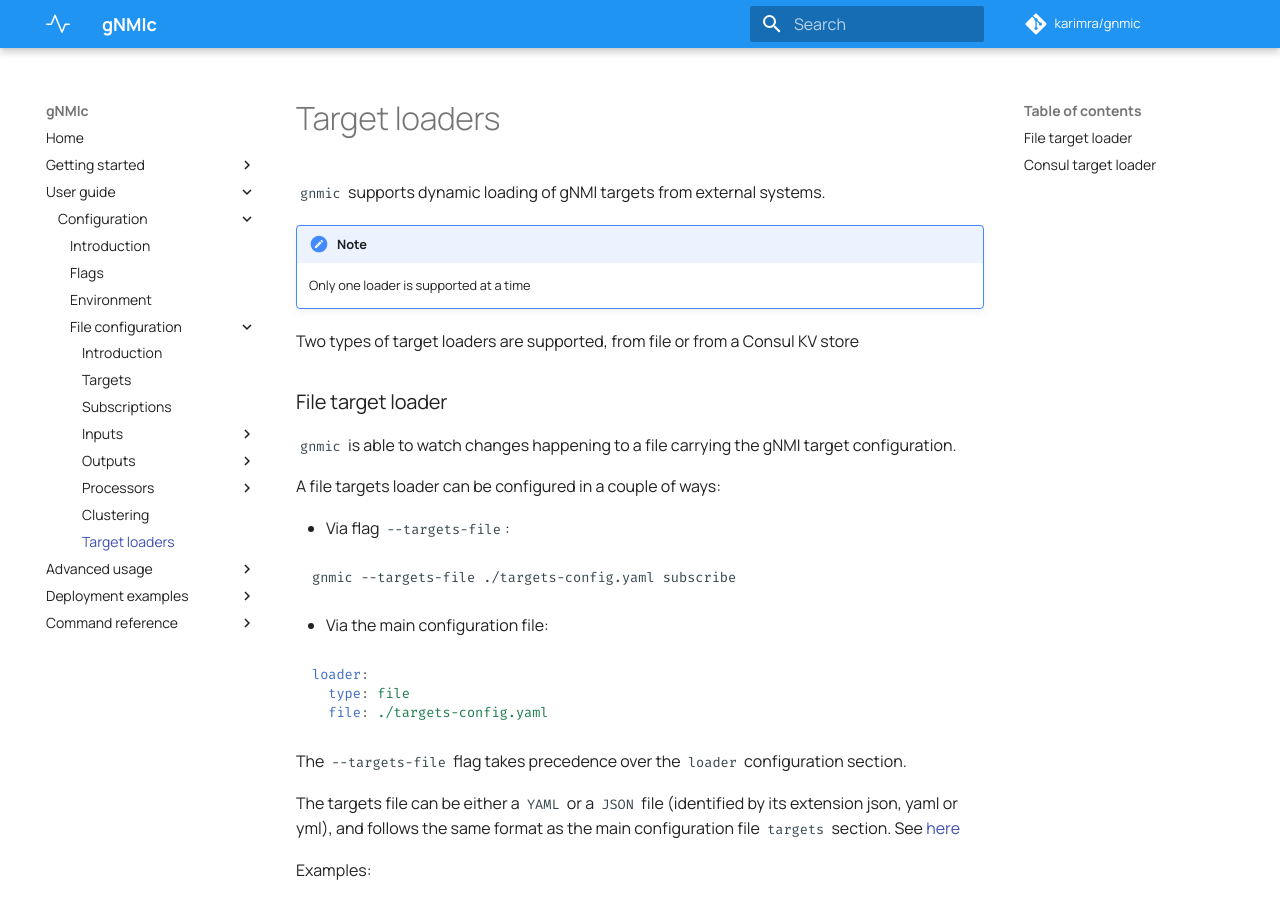
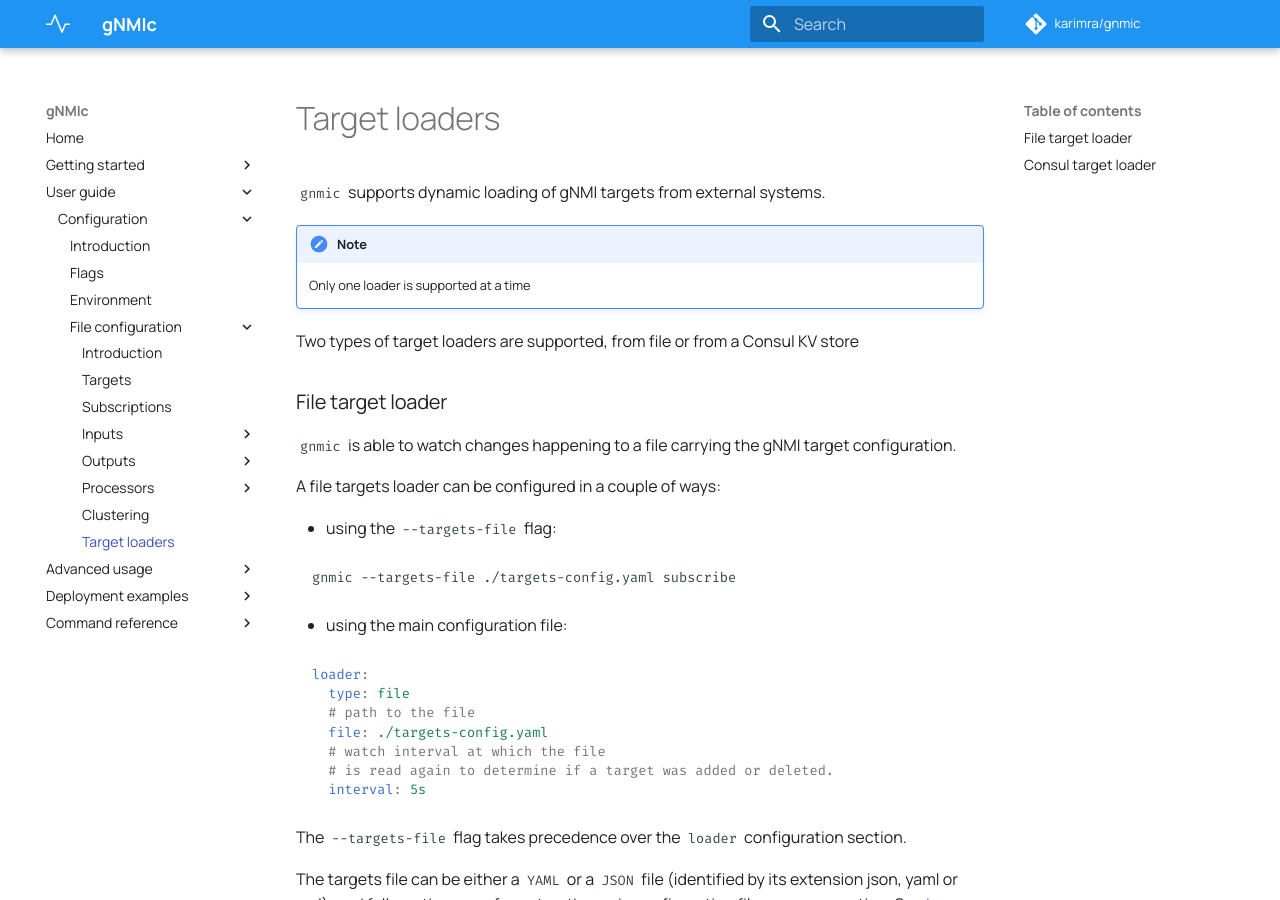
Before and after one commit to karimra/gnmic, an MkDocs documentation site: the page built from docs/user_guide/target_loaders.md, in a window 1280 px wide and 900 px high. Built offline with MkDocs 1.6.1 and Material for MkDocs 9.7.7, drawn with Linux system fonts in a browser that asks for light colours; comment, search, counter and statistics services are not loaded.

Commit message:
update docs

````diff
--- a/docs/user_guide/target_loaders.md
+++ b/docs/user_guide/target_loaders.md
@@ -10,18 +10,22 @@ Two types of target loaders are supported, from file or from a Consul KV store
 
 A file targets loader can be configured in a couple of ways:
 
-- Via flag `--targets-file`:
+- using the `--targets-file` flag:
 
 ``` bash
 gnmic --targets-file ./targets-config.yaml subscribe
 ```
 
-- Via the main configuration file:
+- using the main configuration file:
 
 ``` yaml
 loader:
   type: file
+  # path to the file
   file: ./targets-config.yaml
+  # watch interval at which the file
+  # is read again to determine if a target was added or deleted.
+  interval: 5s
 ```
 
 The `--targets-file` flag takes precedence over the `loader` configuration section.
````
Also changed, not shown: docs/global_flags.md (+3 -0 lines).
